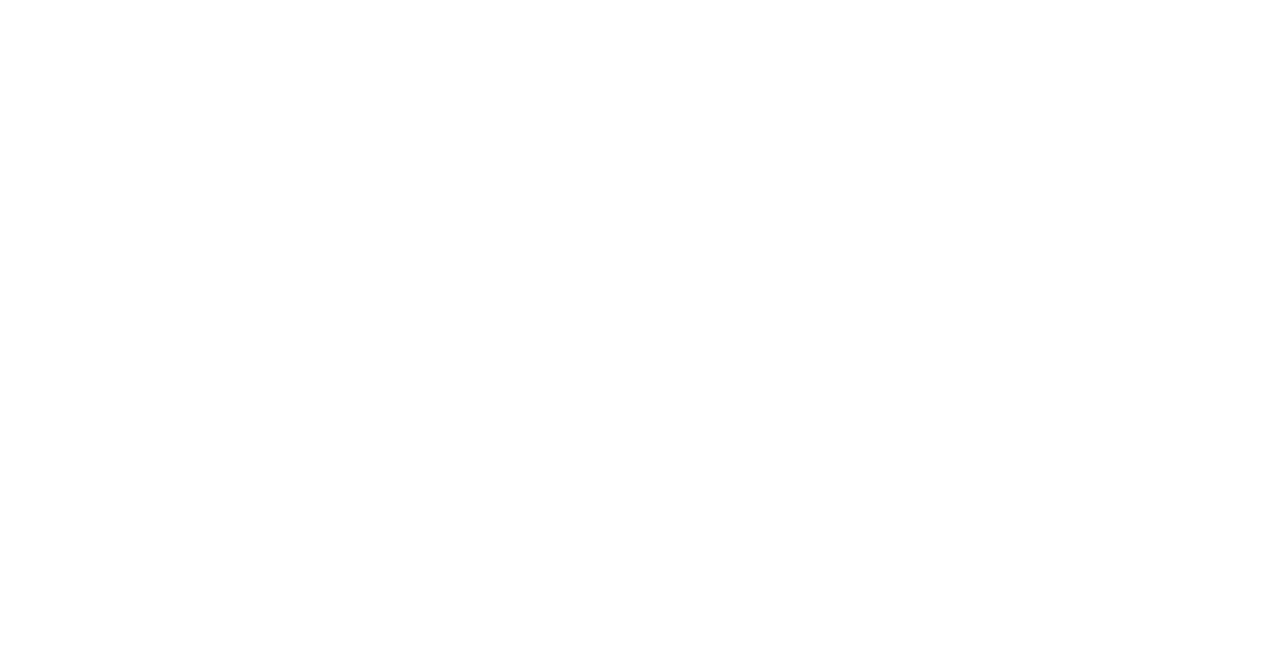
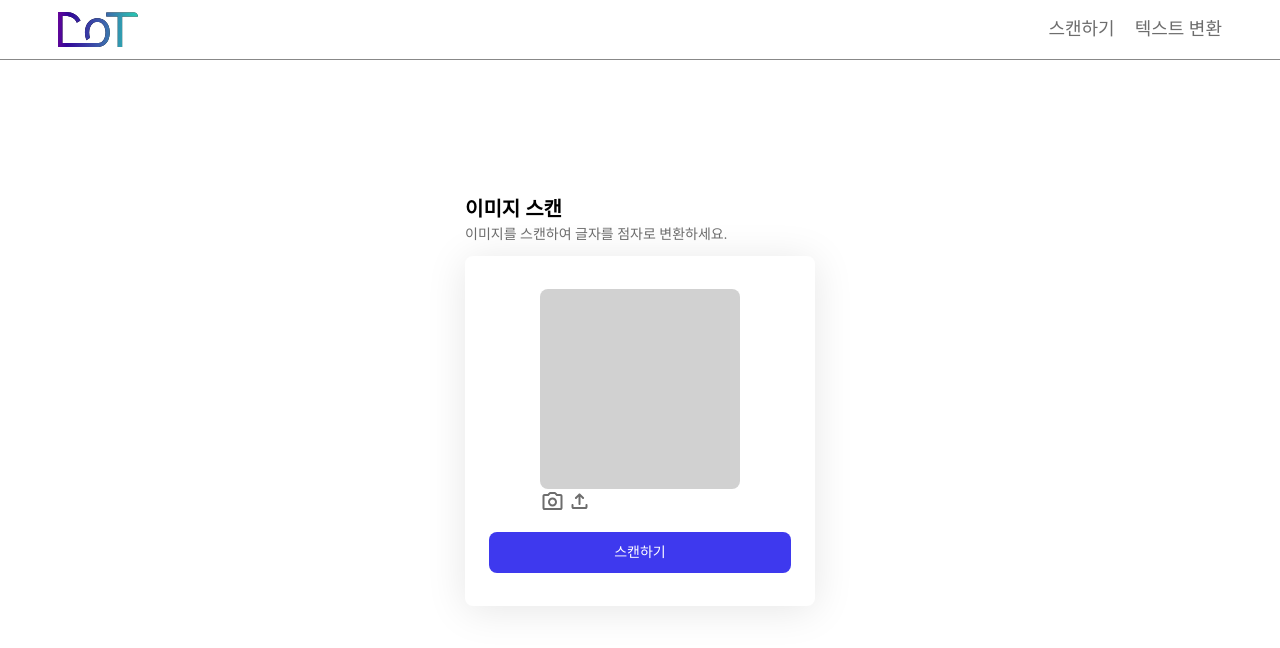
Before and after one commit to DSM-DoT/DoT-FE, a React (Vite) app in the folder dot/: page /scan in a window 1280 px wide. Before the commit this address had no page. Shown: the top 648 px of the page. Built offline with nearby package versions, Linux system fonts and the light colour scheme; a web font is replaced by a local one.

Commit message:
feature/scan
스캔 부분 1차적으로 만듬

```diff
--- a/dot/src/App.tsx
+++ b/dot/src/App.tsx
@@ -1,12 +1,14 @@
 import { BrowserRouter, Route, Routes } from 'react-router-dom';
 import './index.css';
 import { Start } from './pages/Start';
+import { Scan } from './pages/Scan';
 
 function App() {
   return (
     <BrowserRouter>
       <Routes>
         <Route path='/' element={<Start />} />
+        <Route path='/scan' element={<Scan />} />
       </Routes>
     </BrowserRouter>
   );
--- a/dot/src/components/comon/Header.tsx
+++ b/dot/src/components/comon/Header.tsx
@@ -20,18 +20,24 @@ export const Header = () => {
 }
 
 const HeaderWrapper = styled.div`
+  top: 0;
+  left: 0;
+  margin: 0;
+  position: fixed;
   width: 100%;
   height: 60px;
+  background-color: #ffffff;
   border-bottom: 1px solid #888888;
   display: flex;
   justify-content: space-between;
   align-items: center;
+  z-index: 10;
   padding: 0 58px;
 `
 
 const MenuWapper = styled.div`
   display: flex;
-  gap: 11px;
+  gap: 20px;
   font-size: 18px;
   color: #6D6D6D;
 `
--- a/dot/src/components/comon/Title.tsx
+++ b/dot/src/components/comon/Title.tsx
@@ -1,3 +1,32 @@
-export const Title = () => {
+import styled from "styled-components"
 
+type TitleProps = {
+  title: string;
+  text: string;
 }
+
+export const Title:React.FC<TitleProps> = ({title, text}) => {
+  return (
+    <TitleWrapper>
+      <TitleContent>{title}</TitleContent>
+      <Text>{text}</Text>
+    </TitleWrapper>
+  )
+}
+
+const TitleWrapper = styled.div`
+  display: flex;
+  flex-direction: column;
+`
+
+const TitleContent = styled.div`
+  font-size: 20px;
+  font-weight: 700;
+  color: #000000;
+`
+
+const Text = styled.div`
+  font-size: 14px;
+  font-weight: 500;
+  color: #6D6D6D;
+`
--- a/dot/src/pages/Scan.tsx
+++ b/dot/src/pages/Scan.tsx
@@ -0,0 +1,199 @@
+import styled from "styled-components";
+import { useState, useEffect, useRef } from "react";
+
+import { Header } from "../components/comon/Header";
+import { Title } from "../components/comon/Title";
+import { Button } from "../components/comon/Button";
+
+import camera from "../assets/icons/camera.svg";
+import upload from "../assets/icons/upload_img.svg";
+
+export const Scan = () => {
+  const videoRef = useRef<HTMLVideoElement>(null);
+  const fileInputRef = useRef<HTMLInputElement>(null);
+
+  const [showCamera, setShowCamera] = useState(false);
+  const [selectedImage, setSelectedImage] = useState<string | null>(null);
+
+  // 카메라 스트림 처리
+  useEffect(() => {
+    if (!showCamera) return;
+
+    navigator.mediaDevices
+      .getUserMedia({ video: true })
+      .then((stream) => {
+        if (videoRef.current) {
+          videoRef.current.srcObject = stream;
+        }
+      })
+      .catch((err) => {
+        console.error("카메라 오류:", err);
+      });
+
+    // 언마운트 시 카메라 종료
+    return () => {
+      if (!showCamera && videoRef.current && videoRef.current.srcObject) {
+        const tracks = (videoRef.current.srcObject as MediaStream).getTracks();
+        tracks.forEach((track) => track.stop());
+        videoRef.current.srcObject = null;
+      }
+    };
+  }, [showCamera]);
+
+  // 파일 업로드 버튼 눌렀을 때
+  const handleUploadFile = () => {
+    setShowCamera(false);
+    fileInputRef.current?.click();
+  };
+
+  // 파일이 선택되었을 때
+  const handleFileChange = (e: React.ChangeEvent<HTMLInputElement>) => {
+    const file = e.target.files?.[0];
+    if (file) {
+      setSelectedImage(null);
+      const reader = new FileReader();
+      reader.onloadend = () => {
+        setSelectedImage(reader.result as string);
+      };
+      reader.readAsDataURL(file);
+    }
+  };
+
+  return (
+    <ScanWrapper>
+      <Header />
+      <ScanbarWrapper>
+        <ScanbarGap>
+          <Title
+            title="이미지 스캔"
+            text="이미지를 스캔하여 글자를 점자로 변환하세요."
+          />
+
+          <ScanbarContant>
+            <ContantWrapper>
+              <ImageWapper>
+                <ImageContainer>
+                  {showCamera && (
+                    <video
+                      ref={videoRef}
+                      autoPlay
+                      playsInline
+                      style={{
+                        width: "100%",
+                        height: "100%",
+                        objectFit: "cover",
+                        borderRadius: "8px",
+                        transform: "scaleX(-1)", // 좌우 반전
+                      }}
+                    />
+                  )}
+
+                  {!showCamera && selectedImage && (
+                    <img
+                      src={selectedImage}
+                      alt="업로드된 이미지"
+                      style={{
+                        width: "100%",
+                        height: "100%",
+                        objectFit: "cover",
+                        borderRadius: "8px",
+                      }}
+                    />
+                  )}
+                </ImageContainer>
+
+                <input
+                  type="file"
+                  accept="image/*"
+                  style={{ display: "none" }}
+                  ref={fileInputRef}
+                  onChange={handleFileChange}
+                />
+
+                <ButtonWrapper>
+                  <img
+                    src={camera}
+                    alt="카메라"
+                    style={{ cursor: "pointer" }}
+                    onClick={() => {
+                      setSelectedImage(null);
+                      setShowCamera(true);
+                    }}
+                  />
+                  <img
+                    src={upload}
+                    alt="업로드"
+                    style={{ cursor: "pointer" }}
+                    onClick={handleUploadFile}
+                  />
+                </ButtonWrapper>
+              </ImageWapper>
+
+              <Button text="스캔하기" />
+            </ContantWrapper>
+          </ScanbarContant>
+        </ScanbarGap>
+      </ScanbarWrapper>
+    </ScanWrapper>
+  );
+};
+
+
+const ScanWrapper = styled.div`
+  width: 100%;
+  height: 100vh;
+  display: flex;
+  flex-direction: column;
+`;
+
+const ScanbarWrapper = styled.div`
+  flex: 1;
+  display: flex;
+  justify-content: center;
+  align-items: center;
+`;
+
+const ScanbarGap = styled.div`
+  display: flex;
+  flex-direction: column;
+  gap: 11px;
+`;
+
+const ScanbarContant = styled.div`
+  display: flex;
+  height: 350px;
+  width: 350px;
+  border-radius: 8px;
+  flex-direction: column;
+  justify-content: center;
+  align-items: center;
+  gap: 10px;
+  background-color: #ffffff;
+  box-shadow: 0px 4px 40px 0px rgba(0, 0, 0, 0.1);
+`;
+
+const ImageContainer = styled.div`
+  width: 200px;
+  height: 200px;
+  background-color: #d1d1d1;
+  border-radius: 8px;
+  overflow: hidden;
+`;
+
+const ContantWrapper = styled.div`
+  display: flex;
+  justify-content: center;
+  align-items: center;
+  flex-direction: column;
+  gap: 19px;
+`;
+
+const ImageWapper = styled.div`
+  display: flex;
+  flex-direction: column;
+`;
+
+const ButtonWrapper = styled.div`
+  display: flex;
+  gap: 2px;
+`;
--- a/dot/src/pages/Start.tsx
+++ b/dot/src/pages/Start.tsx
@@ -22,7 +22,7 @@ export const Start = () => {
             <Text><Highlight>텍스트를</Highlight> 점자로</Text>
             <Text>점자를 <Highlight>시각화로</Highlight> </Text>
           </TextWrapper>
-          <Button text="지금 점자 스캔하기" onClick={GoToScan}/>
+          <Button text="지금 글자 스캔하기" onClick={GoToScan}/>
         </StartContent>
       </StartWrapper>
     </Wrapper>
```
Also changed, not shown: dot/src/assets/icons/camera.svg (added), dot/src/assets/icons/upload_img.svg (added).
